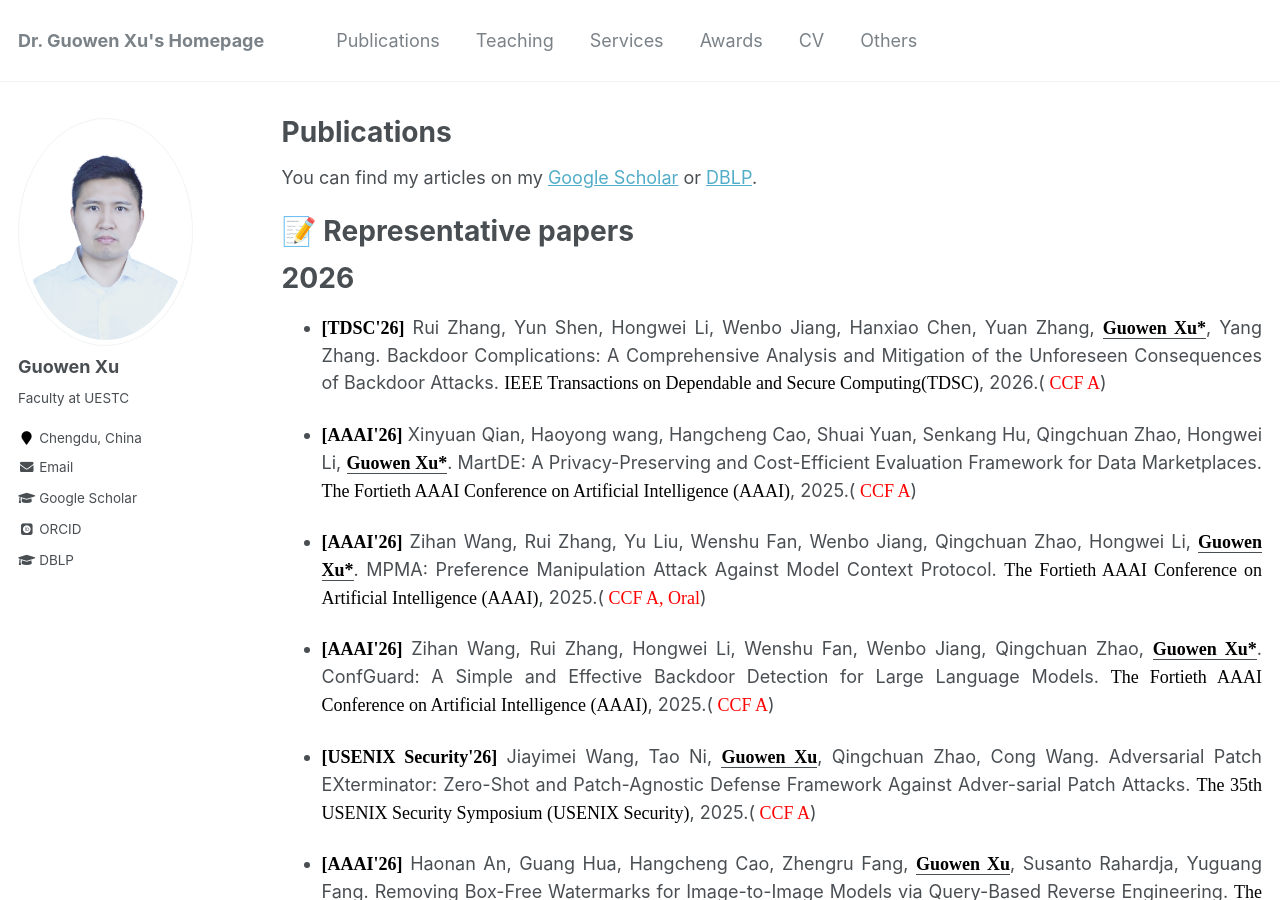
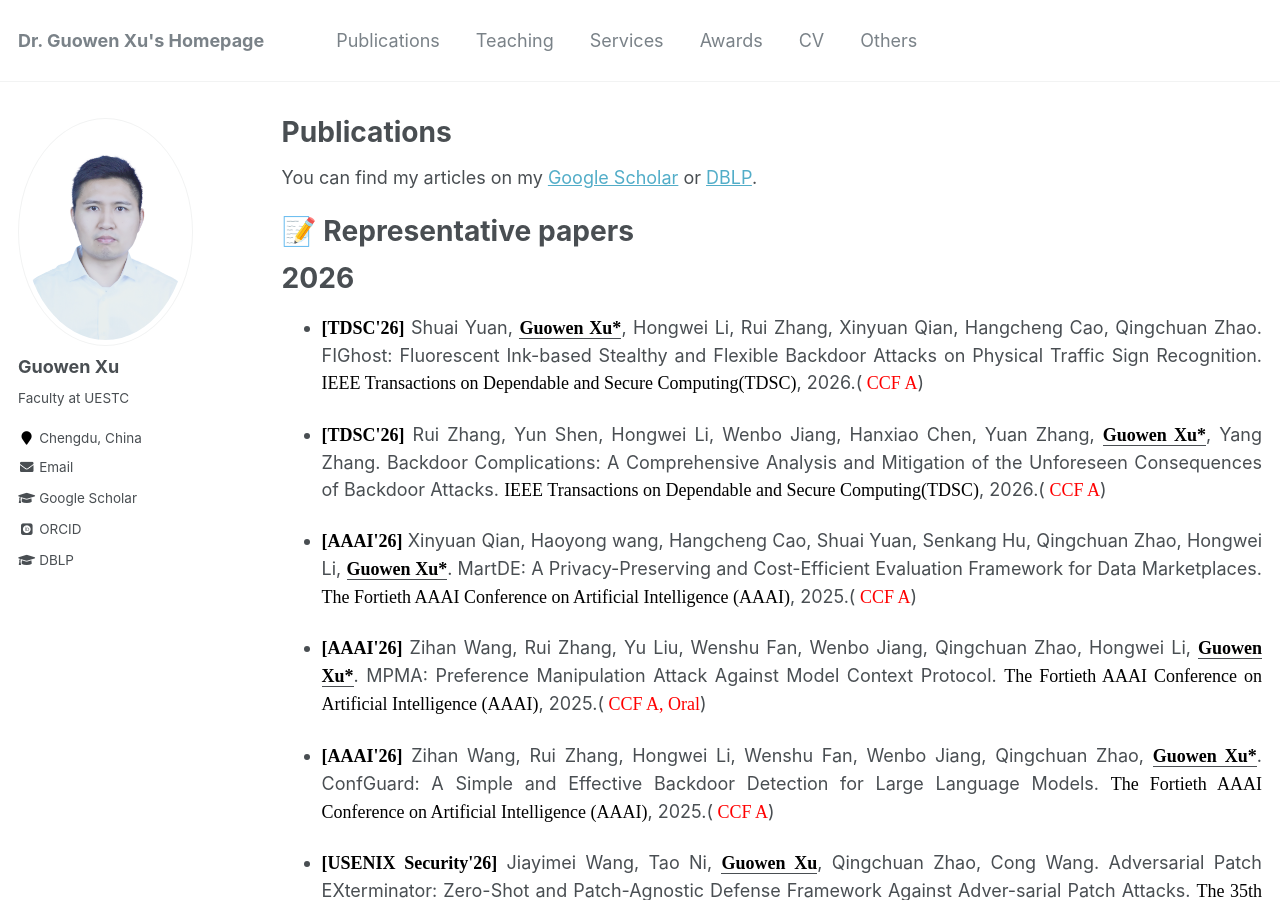
Before and after one commit to Guowen-xu/guowen-xu.github.io, a Jekyll site: the page built from _pages/publications.md, in a window 1280 px wide and 900 px high. Built offline with Jekyll 4.4.1, drawn with Linux system fonts in a browser that asks for light colours; some web fonts are replaced.

Commit message:
Update publications.md

```diff
--- a/_pages/publications.md
+++ b/_pages/publications.md
@@ -12,6 +12,8 @@ You can find my articles on my [Google Scholar](https://scholar.google.com.hk/ci
 
 
 # 2026
+* <p align="justify"> <b><font face="Times New Roman" color=black size=4> [TDSC'26]</font></b> Shuai Yuan, <u><b><font face="Times New Roman" color=black size=4> Guowen Xu*</font></b></u>, Hongwei Li, Rui Zhang, Xinyuan Qian, Hangcheng Cao, Qingchuan Zhao. FIGhost: Fluorescent Ink-based Stealthy and Flexible Backdoor Attacks on Physical Traffic Sign Recognition. <font face="Times New Roman" color=black size=4> IEEE Transactions on Dependable and Secure Computing(TDSC)</font>, 2026.(<font face="Times New Roman" color=red size=4> CCF A</font>)
+
 * <p align="justify"> <b><font face="Times New Roman" color=black size=4> [TDSC'26]</font></b> Rui Zhang, Yun Shen, Hongwei Li, Wenbo Jiang, Hanxiao Chen, Yuan Zhang, <u><b><font face="Times New Roman" color=black size=4> Guowen Xu*</font></b></u>,  Yang Zhang. Backdoor Complications: A Comprehensive Analysis and Mitigation of the Unforeseen Consequences of Backdoor Attacks. <font face="Times New Roman" color=black size=4> IEEE Transactions on Dependable and Secure Computing(TDSC)</font>, 2026.(<font face="Times New Roman" color=red size=4> CCF A</font>)
 
 * <p align="justify"> <b><font face="Times New Roman" color=black size=4> [AAAI'26]</font></b> Xinyuan Qian, Haoyong wang, Hangcheng Cao, Shuai Yuan, Senkang Hu, Qingchuan Zhao, Hongwei Li, <u><b><font face="Times New Roman" color=black size=4> Guowen Xu*</font></b></u>. MartDE: A Privacy-Preserving and Cost-Efficient Evaluation Framework for Data Marketplaces. <font face="Times New Roman" color=black size=4> The Fortieth AAAI Conference on Artificial Intelligence (AAAI)</font>, 2025.(<font face="Times New Roman" color=red size=4> CCF A</font>)
```
